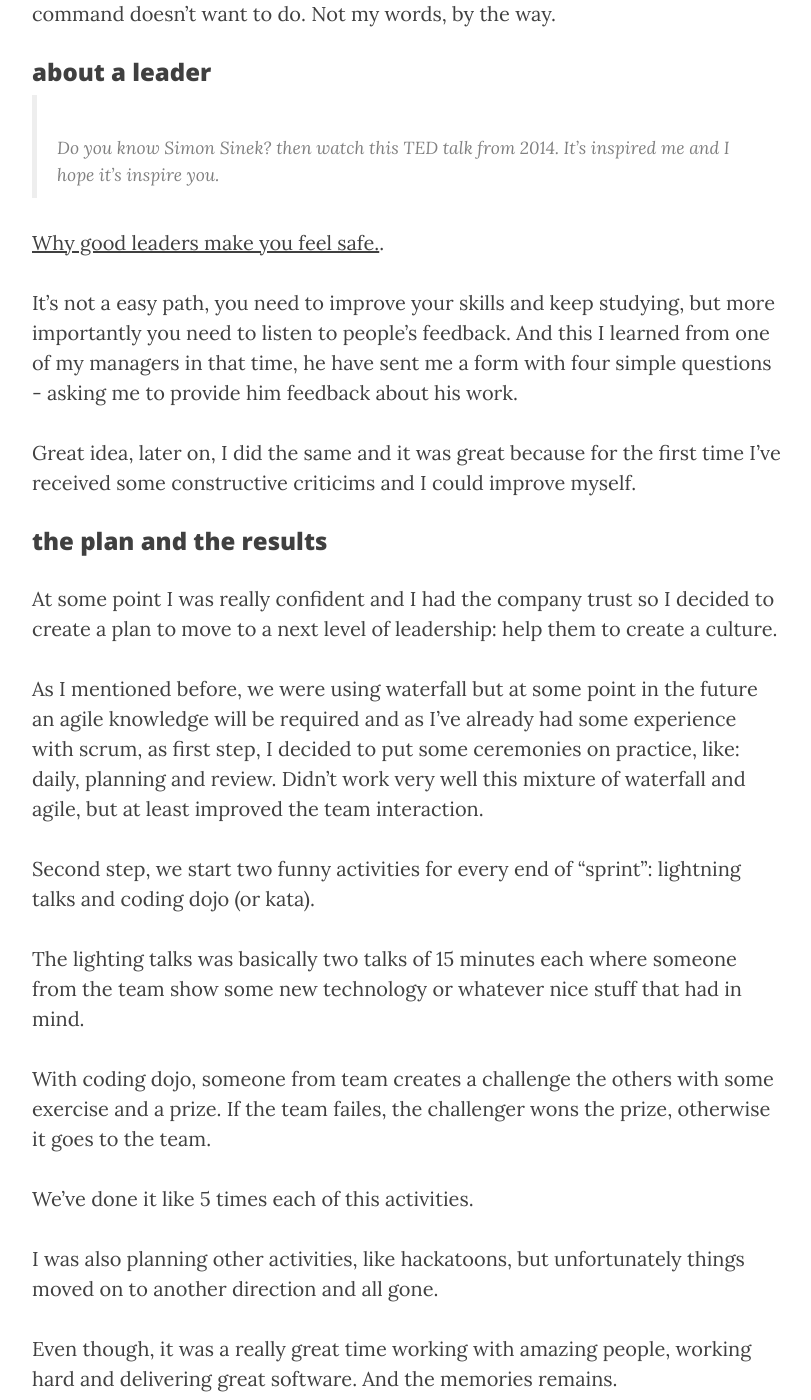
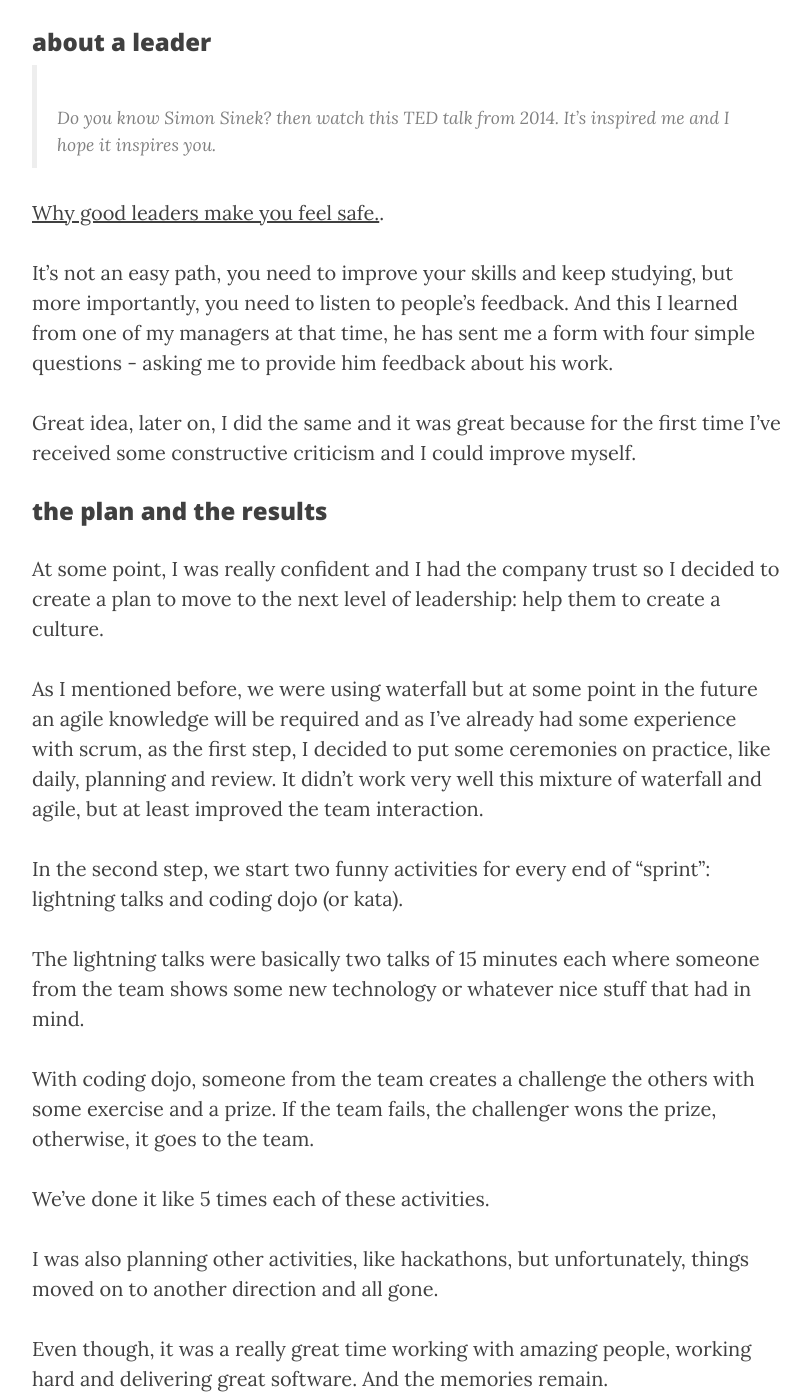
Before and after one commit to the-unknown-developer-podcast/the-unknown-developer-podcast.github.com, a Jekyll site: the page built from _posts/2019-06-20-about-a-leader.markdown, in a window 1280 px wide and 1400 px high, scrolled down 1510 px. Shown: the whole window, without its empty margins (233-1044 px from the left). Built offline with Jekyll 4.4.1, drawn with Linux system fonts in a browser that asks for light colours; nearby versions of some CDN libraries; some of the changed text lies outside the part shown.

Commit message:
Update 2019-06-20-about-a-leader.markdown

```diff
--- a/_posts/2019-06-20-about-a-leader.markdown
+++ b/_posts/2019-06-20-about-a-leader.markdown
@@ -6,49 +6,49 @@
 header-img: img/post-bg-01.jpg
 ---
 
-I was working as Senior developer for this company in Brazil when I start to get more responsibilities as a technical leader, not officially, but as I had the trust of everybody it was something that naturally came up. Anyway, it was something new for me and I’ve accepted as a challenge.
+I was working as a Senior developer for this company in Brazil when I start to get more responsibilities as a technical leader, not officially, but as I had the trust of everybody it was something that naturally came up. Anyway, it was something new for me and I’ve accepted as a challenge.
 
 So I started to learn more about leadership.
 
 ### as a leader
 
-In that time we were working with a big legacy software and the development methodology was some kind of waterfall like, which was another problem, the development team was composed by 5 or 7 developers and we also had BA, QA and so on. A big team with extraordinary people. And I can say that for sure because we reach a point where we were delivering 0 to 1 bugs on pre-production for each 400 hours of developement.
+In that time we were working with big legacy software and the development methodology was some kind of waterfall-like, which was another problem, the development team was composed of 5 or 7 developers and we also had BA, QA and so on. A big team with extraordinary people. And I can say that for sure because we reach a point where we were delivering 0 to 1 bugs on pre-production for every 400 hours of development.
 
-But, there was a situation, that happened a few times, when developers and QAs got stuck in a infinite loop of open/close bugs and it's really frustating. It makes them sad and tired, both sides. First time it happened I've realized that my duty was take the job away from the developer and give him a brand new, well shaped and with less pressure.
+But, there was a situation, that happened a few times, when developers and QAs got stuck in an infinite loop of open/close bugs and it's really frustrating. It makes them sad and tired, both sides. The first time it happened I've realized that my duty was to take the job away from the developer and give him a brand new, well-shaped and with less pressure.
 
-Not that I thought the guy was not be able to solve and fix everything, but I knew that it was not healthy at all and I even though I didn't like so much of the task, I took it and finished. Unfortunately, for the QA developer, there was no way out.
+Not that I thought the guy was not able to solve and fix everything, but I knew that it was not healthy at all and I even though I didn't like so much of the task, I took it and finished. Unfortunately, for the QA developer, there was no way out.
 
 In the end, the feature was delivered with a few bugs on pre-production and I can explain why. With limited time, under pressure, the QA and I were not able to test some of the cases after so many attempts because he was so much into that infinite loop that his test went to a vicious cycle.
 
-Later on, I’ve talked with the QA manager, he asked me what he could have done differently, I told him that a leader should do the things that the ones under his command doesn’t want to do. Not my words, by the way.
+Later on, I’ve talked with the QA manager, he asked me what he could have done differently, I told him that a leader should do the things that the ones under his command don’t want to do. Not my words, by the way.
 
 ### about a leader
 
-> Do you know Simon Sinek? then watch this TED talk from 2014. It's inspired me and I hope it's inspire you.
+> Do you know Simon Sinek? then watch this TED talk from 2014. It's inspired me and I hope it inspires you.
 
 [Why good leaders make you feel safe.](https://www.ted.com/talks/simon_sinek_why_good_leaders_make_you_feel_safe/up-next?language=en).
 
-It's not a easy path, you need to improve your skills and keep studying, but more importantly you need to listen to people’s feedback. And this I learned from one of my managers in that time, he have sent me a form with four simple questions - asking me to provide him feedback about his work.
+It's not an easy path, you need to improve your skills and keep studying, but more importantly, you need to listen to people’s feedback. And this I learned from one of my managers at that time, he has sent me a form with four simple questions - asking me to provide him feedback about his work.
 
-Great idea, later on, I did the same and it was great because for the first time I’ve received some constructive criticims and I could improve myself.
+Great idea, later on, I did the same and it was great because for the first time I’ve received some constructive criticism and I could improve myself.
 
 ### the plan and the results
 
-At some point I was really confident and I had the company trust so I decided to create a plan to move to a next level of leadership: help them to create a culture.
+At some point, I was really confident and I had the company trust so I decided to create a plan to move to the next level of leadership: help them to create a culture.
 
-As I mentioned before, we were using waterfall but at some point in the future an agile knowledge will be required and as I've already had some experience with scrum, as first step, I decided to put some ceremonies on practice, like: daily, planning and review. Didn’t work very well this mixture of waterfall and agile, but at least improved the team interaction.
+As I mentioned before, we were using waterfall but at some point in the future an agile knowledge will be required and as I've already had some experience with scrum, as the first step, I decided to put some ceremonies on practice, like daily, planning and review. It didn’t work very well this mixture of waterfall and agile, but at least improved the team interaction.
 
-Second step, we start two funny activities for every end of “sprint”: lightning talks and coding dojo (or kata).
+In the second step, we start two funny activities for every end of “sprint”: lightning talks and coding dojo (or kata).
 
-The lighting talks was basically two talks of 15 minutes each where someone from the team show some new technology or whatever nice stuff that had in mind.
+The lightning talks were basically two talks of 15 minutes each where someone from the team shows some new technology or whatever nice stuff that had in mind.
 
-With coding dojo, someone from team creates a challenge the others with some exercise and a prize. If the team failes, the challenger wons the prize, otherwise it goes to the team.
+With coding dojo, someone from the team creates a challenge the others with some exercise and a prize. If the team fails, the challenger wons the prize, otherwise, it goes to the team.
 
-We’ve done it like 5 times each of this activities.
+We’ve done it like 5 times each of these activities.
 
-I was also planning other activities, like hackatoons, but unfortunately things moved on to another direction and all gone.
+I was also planning other activities, like hackathons, but unfortunately, things moved on to another direction and all gone.
 
-Even though, it was a really great time working with amazing people, working hard and delivering great software. And the memories remains.
+Even though, it was a really great time working with amazing people, working hard and delivering great software. And the memories remain.
 
 
 [Comments here](https://github.com/brunojensen/brunojensen.github.com/issues)
```
